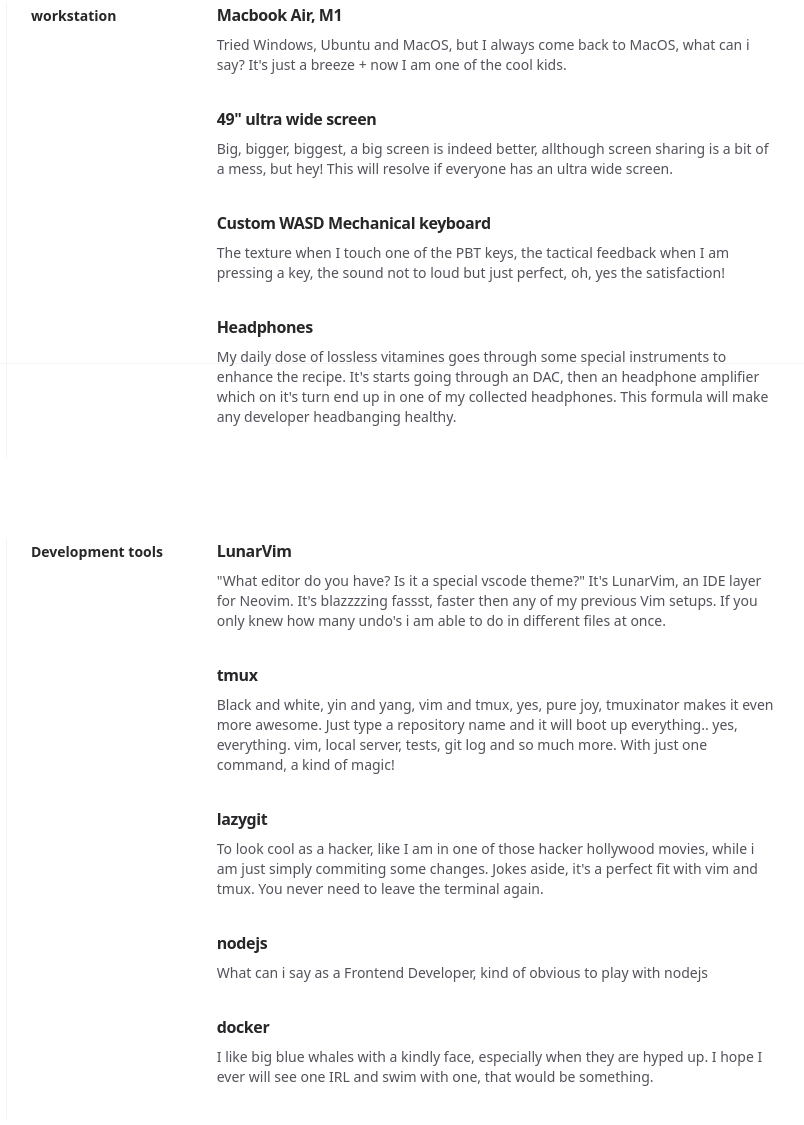
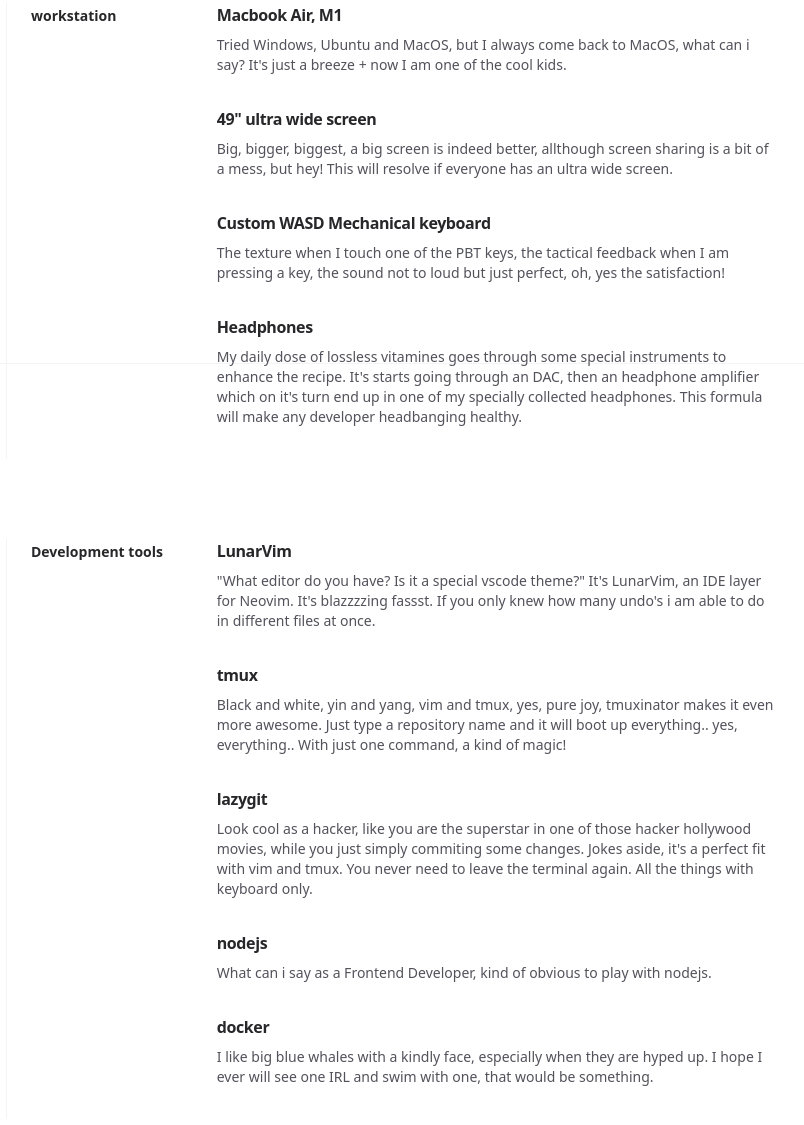
Before and after one commit to R4YM3/astro-personal-website, an Astro site: page /uses in a window 1280 px wide. Shown: the part 437-1562 px from the top of the page, without its empty margins (122-926 px from the left). Built offline with nearby package versions, Linux system fonts and the light colour scheme; Astro itself is replaced by a stand-in of ours.

Commit message:
feat(uses) development tools copy

```diff
--- a/src/pages/uses.astro
+++ b/src/pages/uses.astro
@@ -30,7 +30,7 @@ const hardware = {
     {
       title: "Headphones",
       description:
-        "My daily dose of lossless vitamines goes through some special instruments to enhance the recipe. It's starts going through an DAC, then an headphone amplifier which on it's turn end up in one of my collected headphones. This formula will make any developer headbanging healthy."
+        "My daily dose of lossless vitamines goes through some special instruments to enhance the recipe. It's starts going through an DAC, then an headphone amplifier which on it's turn end up in one of my specially collected headphones. This formula will make any developer headbanging healthy."
     },
   ]
 };
@@ -41,22 +41,22 @@ const development = {
     {
       title: "LunarVim",
       description:
-        "\"What editor do you have? Is it a special vscode theme?\" It's LunarVim, an IDE layer for Neovim. It's blazzzzing fassst, faster then any of my previous Vim setups. If you only knew how many undo's i am able to do in different files at once."
+        "\"What editor do you have? Is it a special vscode theme?\" It's LunarVim, an IDE layer for Neovim. It's blazzzzing fassst. If you only knew how many undo's i am able to do in different files at once."
     },
     {
       title: "tmux",
       description:
-        "Black and white, yin and yang, vim and tmux, yes, pure joy, tmuxinator makes it even more awesome. Just type a repository name and it will boot up everything.. yes, everything. vim, local server, tests, git log and so much more. With just one command, a kind of magic!"
+        "Black and white, yin and yang, vim and tmux, yes, pure joy, tmuxinator makes it even more awesome. Just type a repository name and it will boot up everything.. yes, everything.. With just one command, a kind of magic!"
     },
     {
       title: "lazygit",
       description:
-        "To look cool as a hacker, like I am in one of those hacker hollywood movies, while i am just simply commiting some changes. Jokes aside, it's a perfect fit with vim and tmux. You never need to leave the terminal again."
+        "Look cool as a hacker, like you are the superstar in one of those hacker hollywood movies, while you just simply commiting some changes. Jokes aside, it's a perfect fit with vim and tmux. You never need to leave the terminal again. All the things with keyboard only."
     },
     {
       title: "nodejs",
       description:
-        "What can i say as a Frontend Developer, kind of obvious to play with nodejs"
+        "What can i say as a Frontend Developer, kind of obvious to play with nodejs."
     },
     {
       title: "docker",
```
